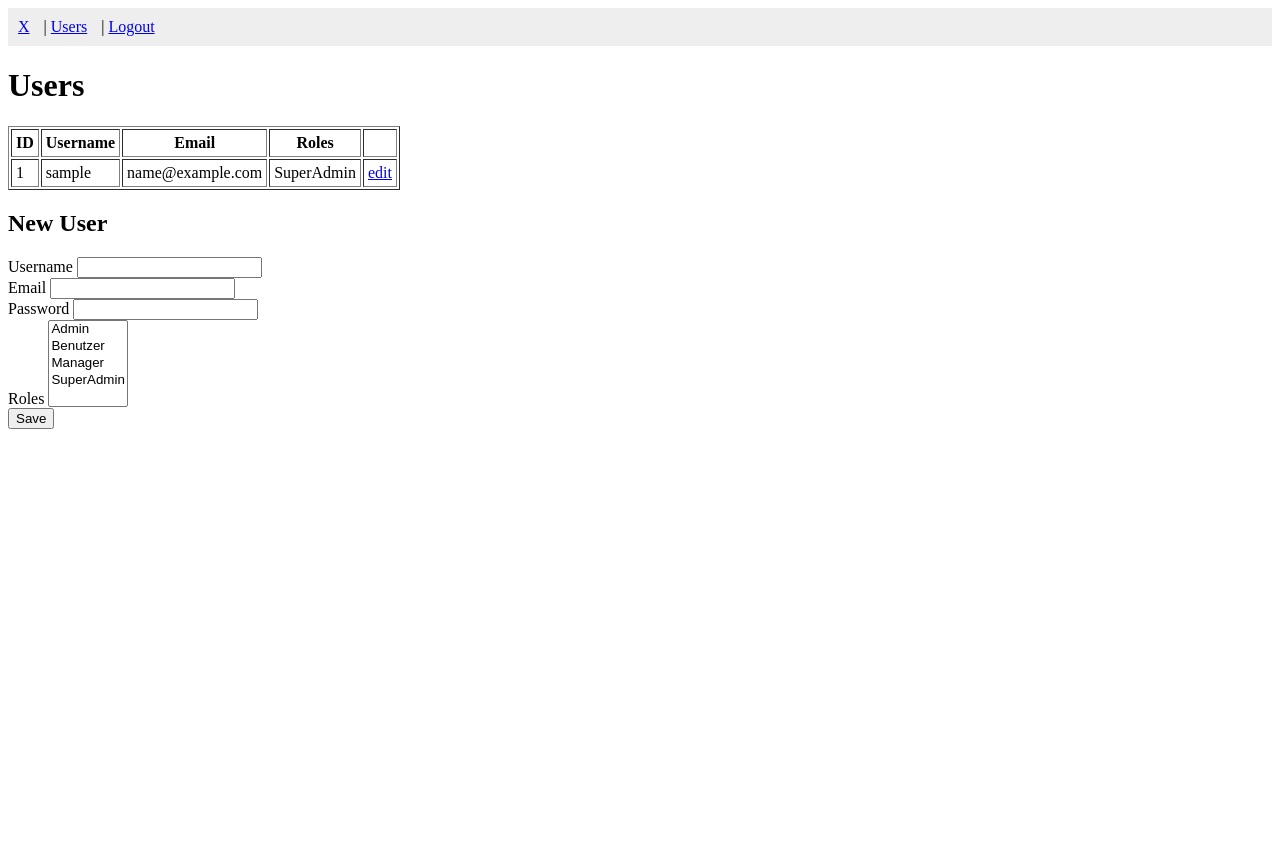
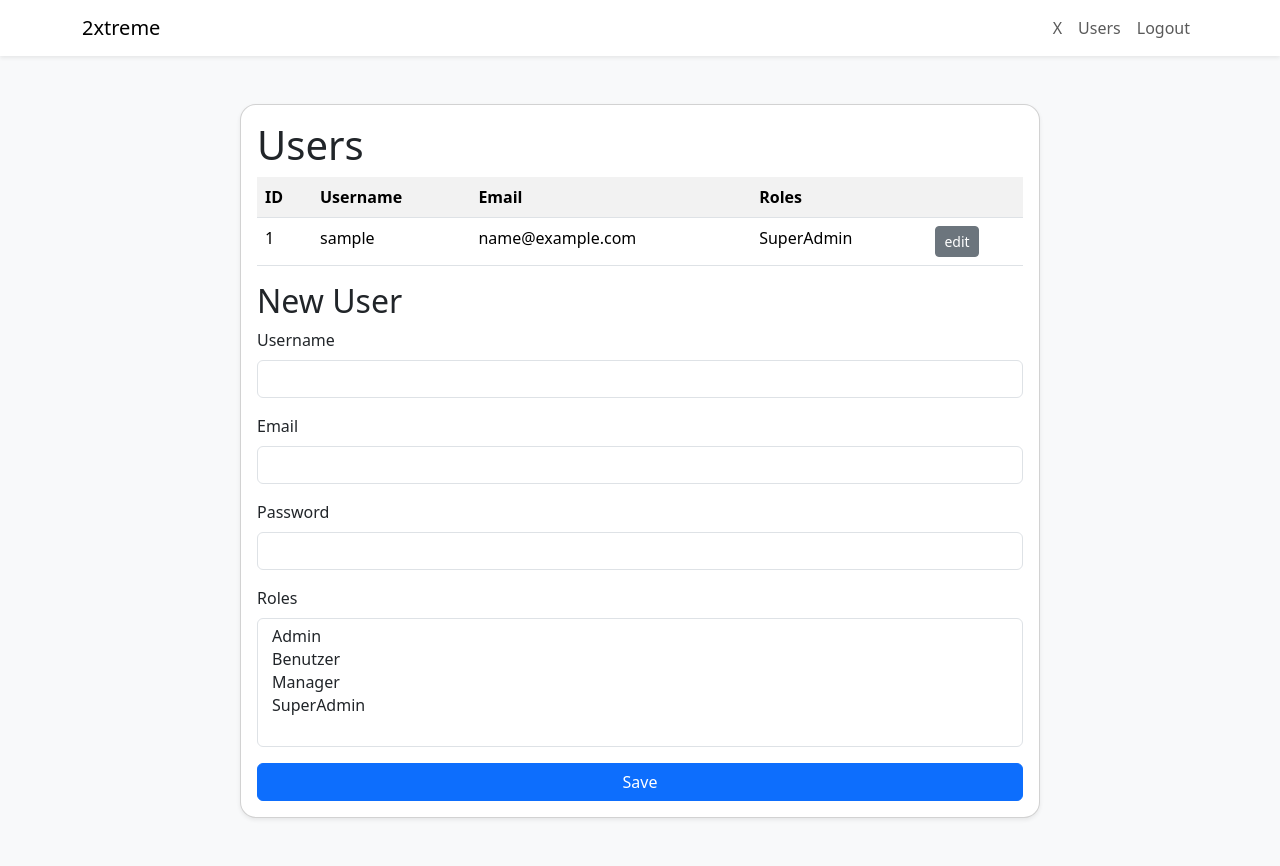
Before and after one commit to Voelsing/2xtreme, a PHP site: page /app/admin/users.php in a window 1280 px wide. Before the commit the page ends 429 px from the top, so only its background shows below. Run offline with PHP 8.4, Linux system fonts and the light colour scheme; the visitor is signed in with stand-in values (Sample User, id 1); data comes from the database, SQL or seed files in the repository.

Commit message:
Apply Bootstrap styling with centered cards

```diff
--- a/app/admin/users.php
+++ b/app/admin/users.php
@@ -82,7 +82,7 @@ require __DIR__.'/../core/header.php';
 ?>
 <h1>Users</h1>
 
-<table border="1" cellpadding="4">
+<table class="table table-striped">
 <tr><th>ID</th><th>Username</th><th>Email</th><th>Roles</th><th></th></tr>
 <?php foreach($users as $u): ?>
 <tr>
@@ -90,7 +90,7 @@ require __DIR__.'/../core/header.php';
   <td><?= h($u['username']) ?></td>
   <td><?= h($u['email']) ?></td>
   <td><?= h($u['roles']) ?></td>
-  <td><a href="?edit=<?= (int)$u['id'] ?>">edit</a></td>
+  <td><a href="?edit=<?= (int)$u['id'] ?>" class="btn btn-sm btn-secondary">edit</a></td>
  </tr>
 <?php endforeach; ?>
 </table>
@@ -101,17 +101,27 @@ require __DIR__.'/../core/header.php';
   <?php if($editUser): ?>
     <input type="hidden" name="id" value="<?= (int)$editUser['id'] ?>">
   <?php endif; ?>
-  <label>Username <input name="username" value="<?=h($editUser['username'] ?? '')?>"></label><br>
-  <label>Email <input name="email" value="<?=h($editUser['email'] ?? '')?>"></label><br>
-  <label>Password <input type="password" name="password"></label><br>
-  <label>Roles
-    <select name="roles[]" multiple size="5">
+  <div class="mb-3">
+    <label class="form-label">Username</label>
+    <input name="username" value="<?=h($editUser['username'] ?? '')?>" class="form-control">
+  </div>
+  <div class="mb-3">
+    <label class="form-label">Email</label>
+    <input name="email" value="<?=h($editUser['email'] ?? '')?>" class="form-control">
+  </div>
+  <div class="mb-3">
+    <label class="form-label">Password</label>
+    <input type="password" name="password" class="form-control">
+  </div>
+  <div class="mb-3">
+    <label class="form-label">Roles</label>
+    <select name="roles[]" multiple size="5" class="form-select">
       <?php foreach($allRoles as $r): ?>
         <option value="<?=$r['id'] ?>" <?= in_array($r['id'], $editRoles) ? 'selected' : '' ?>><?= h($r['name']) ?></option>
       <?php endforeach; ?>
     </select>
-  </label><br>
-  <button type="submit">Save</button>
+  </div>
+  <button type="submit" class="btn btn-primary w-100">Save</button>
 </form>
 
 <?php require __DIR__.'/../core/footer.php'; ?>
--- a/app/core/footer.php
+++ b/app/core/footer.php
@@ -1,4 +1,8 @@
 <?php
 ?>
+    </div>
+  </div>
+</div>
+<script src="https://cdn.jsdelivr.net/npm/bootstrap@5.3.2/dist/js/bootstrap.bundle.min.js"></script>
 </body>
 </html>
--- a/app/core/header.php
+++ b/app/core/header.php
@@ -4,11 +4,25 @@
 <head>
 <meta charset="utf-8">
 <title><?=htmlspecialchars($title ?? '2xtreme', ENT_QUOTES)?></title>
+<link href="https://cdn.jsdelivr.net/npm/bootstrap@5.3.2/dist/css/bootstrap.min.css" rel="stylesheet">
 <link rel="stylesheet" href="/app/public/css/style.css">
 </head>
-<body>
-<nav>
-  <a href="/app/x/x_list.php">X</a> |
-  <a href="/app/admin/users.php">Users</a> |
-  <a href="/app/auth/logout.php">Logout</a>
+<body class="bg-light">
+<nav class="navbar navbar-expand-lg navbar-light bg-white shadow-sm">
+  <div class="container">
+    <a class="navbar-brand" href="/index.php">2xtreme</a>
+    <button class="navbar-toggler" type="button" data-bs-toggle="collapse" data-bs-target="#mainNav" aria-controls="mainNav" aria-expanded="false" aria-label="Toggle navigation">
+      <span class="navbar-toggler-icon"></span>
+    </button>
+    <div class="collapse navbar-collapse" id="mainNav">
+      <ul class="navbar-nav ms-auto mb-2 mb-lg-0">
+        <li class="nav-item"><a class="nav-link" href="/app/x/x_list.php">X</a></li>
+        <li class="nav-item"><a class="nav-link" href="/app/admin/users.php">Users</a></li>
+        <li class="nav-item"><a class="nav-link" href="/app/auth/logout.php">Logout</a></li>
+      </ul>
+    </div>
+  </div>
 </nav>
+<div class="container my-5">
+  <div class="card shadow-sm rounded-4 mx-auto" style="max-width: 800px;">
+    <div class="card-body">
--- a/app/public/css/style.css
+++ b/app/public/css/style.css
@@ -1,7 +1,4 @@
-nav {
-  background: #eee;
-  padding: 10px;
+/* Custom styles for Bootstrap layout */
+.card {
+  border-radius: 1rem;
 }
-nav a {
-  margin-right: 10px;
-}
```
Also changed, not shown: app/admin/role_permissions.php (+11 -9 lines), app/admin/roles.php (+7 -4 lines), app/auth/login.php (+9 -3 lines), app/x/x_list.php (+15 -11 lines), app/x/x_new.php (+9 -3 lines), app/x/x_view.php (+31 -20 lines).
